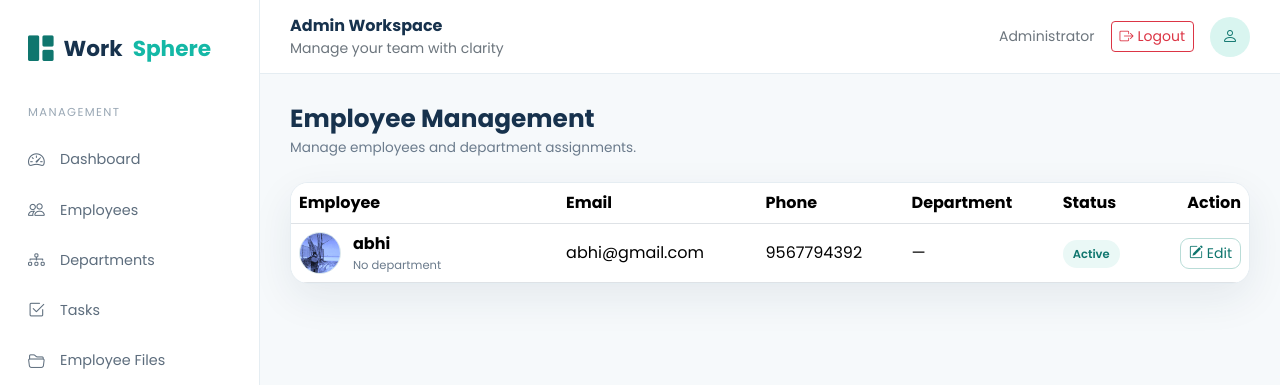
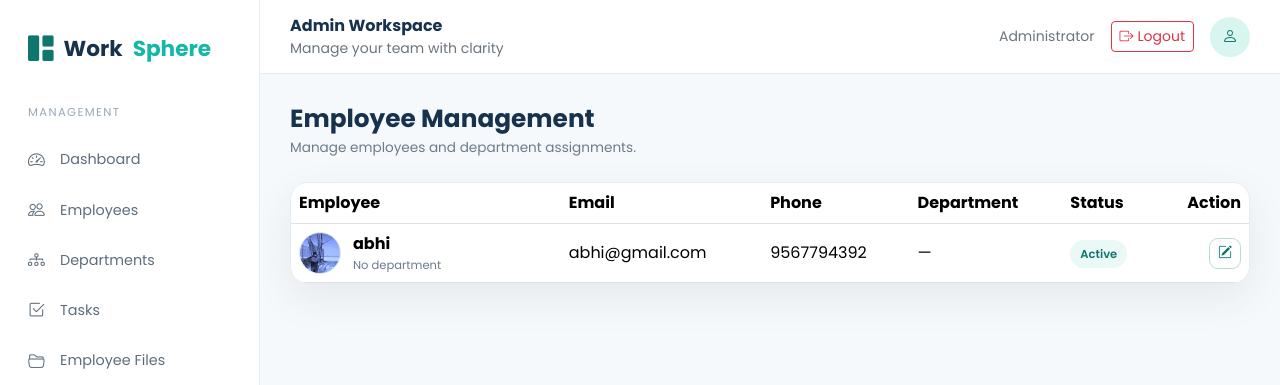
Before and after one commit to abhikrishnan447-dotcom/employee-management-system, a Django app: template work_management/work_manage/work_manage_app/templates/admin/employees.html in a window 1280 px wide. Shown: the top 385 px of the page. Run offline with Django 5.2, Linux system fonts and the light colour scheme; the template is opened without the code that fills it: values that come from a table or form of the project are taken from there, others are empty; data comes from the database, SQL or seed files in the repository; parts of the project's set-up code (start-up, migrations or seed data) failed here and were passed over.

Commit message:
UI: make admin employee edit action icon-only with spacing

```diff
--- a/work_management/work_manage/work_manage_app/templates/admin/employees.html
+++ b/work_management/work_manage/work_manage_app/templates/admin/employees.html
@@ -18,7 +18,7 @@
         <td class="text-nowrap">{{ employee.phone }}</td>
         <td>{% if employee.department %}{{ employee.department.name }}{% else %}—{% endif %}</td>
         <td><span class="badge-soft">{{ employee.status }}</span></td>
-        <td class="text-end"><a class="btn btn-sm btn-outline-primary" href="{% url 'employee_edit' employee.id %}"><i class="bi bi-pencil-square"></i> Edit</a></td>
+        <td class="text-end"><div class="d-inline-flex align-items-center gap-2"><a class="btn btn-sm btn-outline-primary" href="{% url 'employee_edit' employee.id %}" title="Edit employee" aria-label="Edit employee"><i class="bi bi-pencil-square"></i></a></div></td>
       </tr>
       {% empty %}<tr><td colspan="6" class="empty-state">No employees found.</td></tr>{% endfor %}
       </tbody>
```
